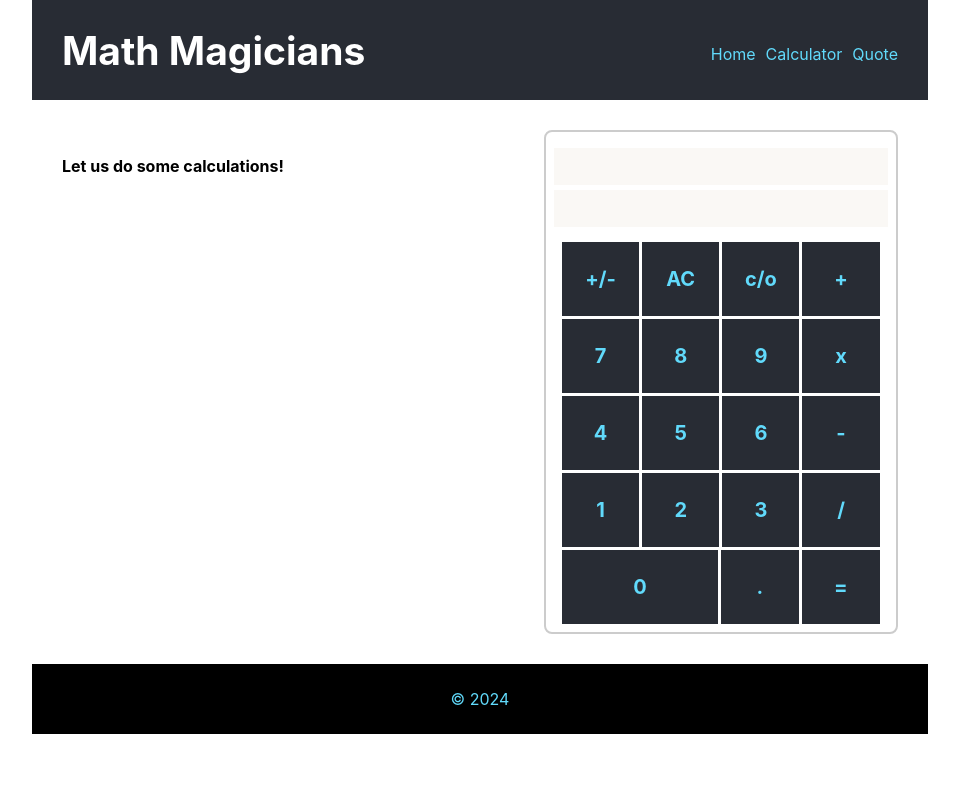
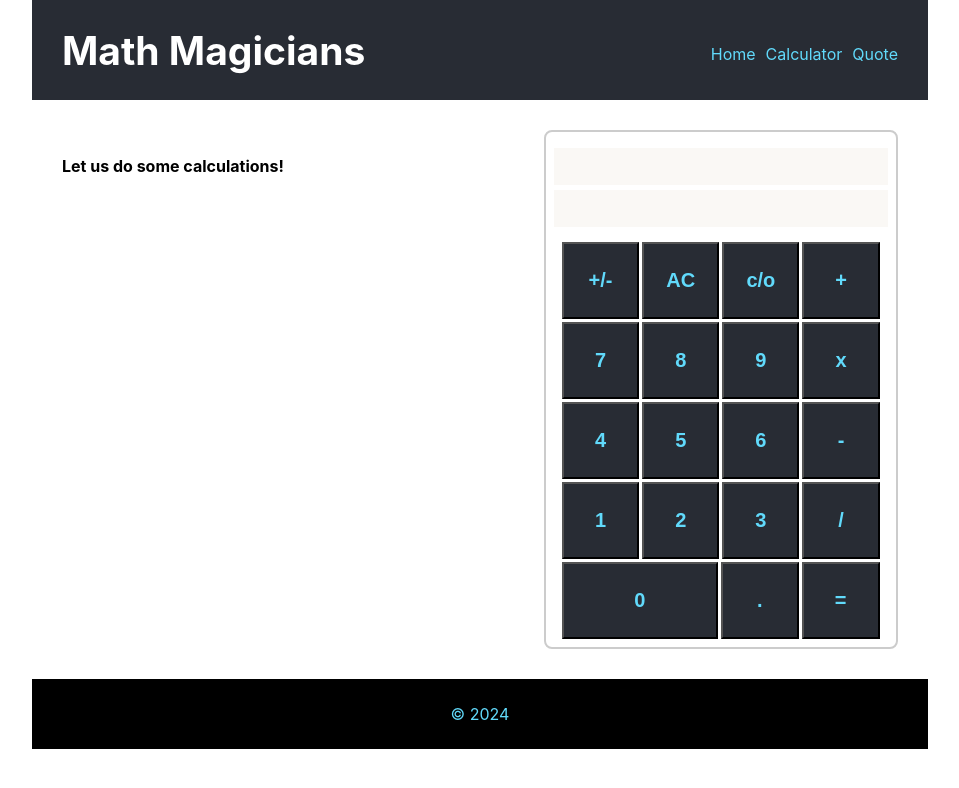
Before and after one commit to Aidan-bn/math-magician, a React (Create React App) app: page /calculator in a window 1280 px wide. Shown: the top 788 px of the page, without its empty margins (160-1119 px from the left). Built offline with nearby package versions, Linux system fonts and the light colour scheme.

Commit message:
Resolve stylelint errors

```diff
--- a/src/App.css
+++ b/src/App.css
@@ -31,7 +31,6 @@ nav > menu {
   display: flex;
   align-items: baseline;
   justify-content: space-between;
-  /* border: 2px solid #df0e0e; */
 }
 
 .calculator {
@@ -102,7 +101,6 @@ nav > menu {
   width: 95%;
   display: grid;
   grid-template-columns: 2fr 1fr 1fr;
-  /* height: 10px; */
   margin: auto;
   gap: 3px;
 }
--- a/src/Calculator.js
+++ b/src/Calculator.js
@@ -1,6 +1,13 @@
+import { useState } from 'react';
 import Nav from './Nav';
 
-const Calculator = () => (
+const Calculator = () => {
+  const [view, setView] = useState(1);
+  const change = () => {
+    setView(view + 10);
+  };
+
+  return (
     <>
       <Nav />
       <section className="calc-section">
@@ -17,73 +24,132 @@ const Calculator = () => (
             <input
               type="text"
               className="result"
-            id="enter"
+              id="result"
             />
           </div>
           <div id="button" className="button">
-          <div className="btn-content">
+            <button
+              type="button"
+              className="btn-content"
+              onClick={change}
+            >
               +/-
-          </div>
-          <div className="btn-content">
+            </button>
+            <button
+              type="button"
+              className="btn-content"
+            >
               AC
-          </div>
-          <div className="btn-content">
+            </button>
+            <button
+              type="button"
+              className="btn-content"
+            >
               c/o
-          </div>
-          <div className="btn-content">
+            </button>
+            <button
+              type="button"
+              className="btn-content"
+            >
               +
-          </div>
-          <div className="btn-content">
+            </button>
+            <button
+              type="button"
+              className="btn-content"
+            >
               7
-          </div>
-          <div className="btn-content">
+            </button>
+            <button
+              type="button"
+              className="btn-content"
+            >
               8
-          </div>
-          <div className="btn-content">
+            </button>
+            <button
+              type="button"
+              className="btn-content"
+            >
               9
-          </div>
-          <div className="btn-content">
+            </button>
+            <button
+              type="button"
+              className="btn-content"
+            >
               x
-          </div>
-          <div className="btn-content">
+            </button>
+            <button
+              type="button"
+              className="btn-content"
+            >
               4
-          </div>
-          <div className="btn-content">
+            </button>
+            <button
+              type="button"
+              className="btn-content"
+            >
               5
-          </div>
-          <div className="btn-content">
+            </button>
+            <button
+              type="button"
+              className="btn-content"
+            >
               6
-          </div>
-          <div className="btn-content">
+            </button>
+            <button
+              type="button"
+              className="btn-content"
+            >
               -
-          </div>
-          <div className="btn-content">
+            </button>
+            <button
+              type="button"
+              className="btn-content"
+            >
               1
-          </div>
-          <div className="btn-content">
+            </button>
+            <button
+              type="button"
+              className="btn-content"
+            >
               2
-          </div>
-          <div className="btn-content">
+            </button>
+            <button
+              type="button"
+              className="btn-content"
+            >
               3
-          </div>
-          <div className="btn-content">
+            </button>
+            <button
+              type="button"
+              className="btn-content"
+            >
               /
-          </div>
+            </button>
           </div>
           <div id="lower-btn">
-          <div className="btn-content">
+            <button
+              type="button"
+              className="btn-content"
+            >
               0
-          </div>
-          <div className="btn-content">
+            </button>
+            <button
+              type="button"
+              className="btn-content"
+            >
               .
-          </div>
-          <div className="btn-content">
+            </button>
+            <button
+              type="button"
+              className="btn-content"
+            >
               =
-          </div>
+            </button>
           </div>
         </div>
       </section>
     </>
   );
+};
 
 export default Calculator;
```
Lines whose indentation alone changed are shown as unchanged.
